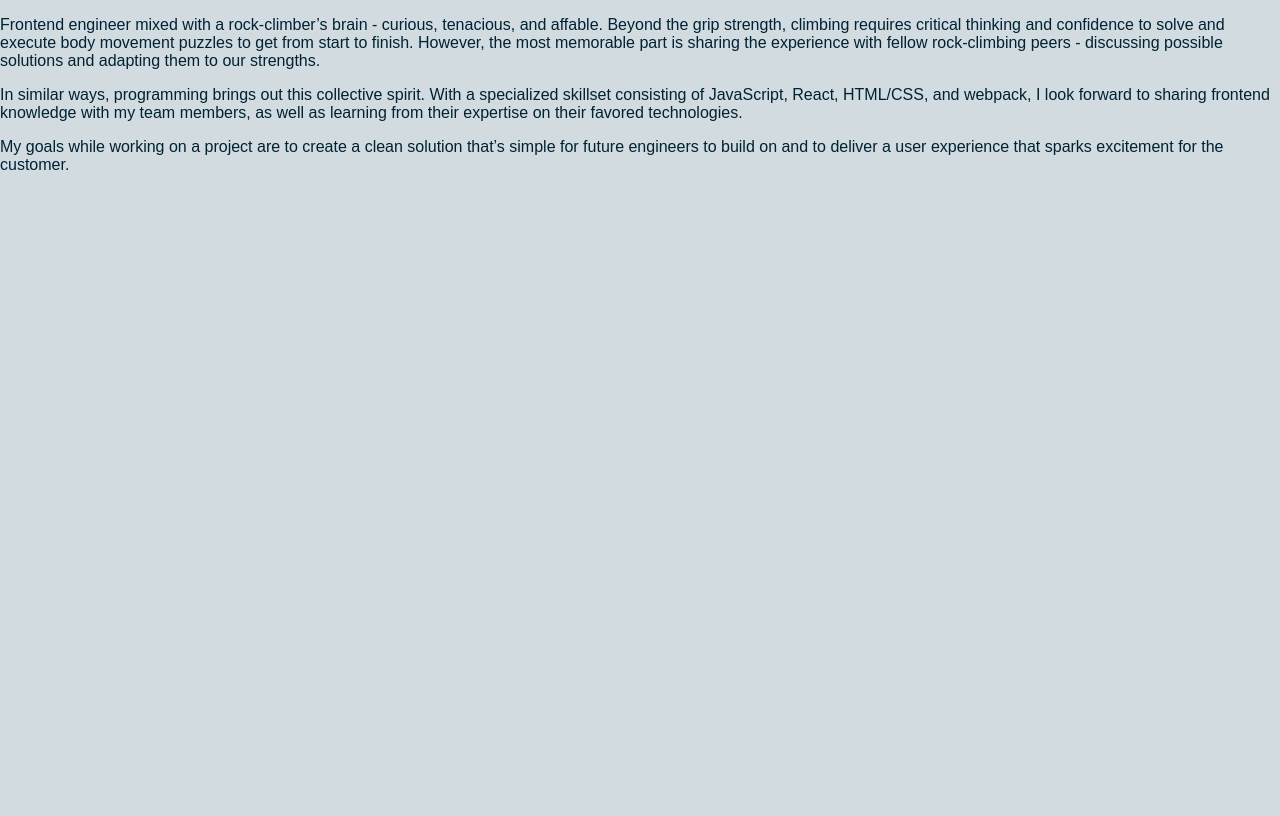
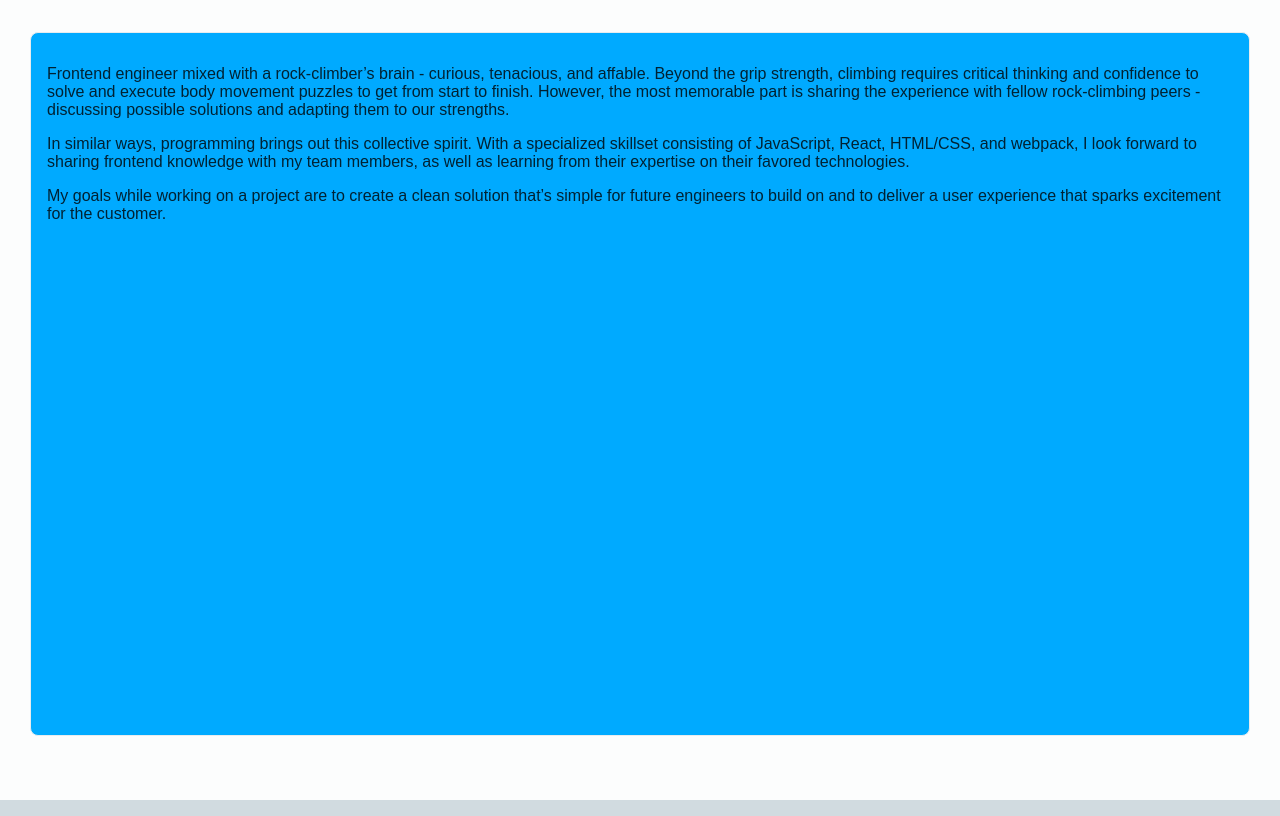
Before and after one commit to jpz95/profile, a Next.js app: page /about in a window 1280 px wide. Built offline with nearby package versions, Linux system fonts and the light colour scheme.

Commit message:
Creates device screen component

```diff
--- /dev/null
+++ b/components/DeviceScreen.jsx
@@ -0,0 +1,13 @@
+import styles from './DeviceScreen.module.scss';
+
+export default function DeviceScreen({
+  children,
+}) {
+  return (
+    <div className={styles.window}>
+      <div className={styles.screen}>
+        {children}
+      </div>
+    </div>
+  );
+}
--- /dev/null
+++ b/components/DeviceScreen.module.scss
@@ -0,0 +1,32 @@
+.window {
+  --window-top: 2rem;
+  --window-right: 1.125rem;
+  --window-bottom: 4rem;
+  --window-left: 1.125rem;
+
+  display: flex;
+  height: 100%;
+  width: 100%;
+  align-items: center;
+  justify-content: center;
+  background-color: var(--color-primary-surface-1);
+  border-width: var(--window-top) var(--window-right) var(--window-bottom) var(--window-left);
+  border-style: solid;
+  border-color: var(--color-primary-surface-1);
+}
+
+@media only screen and (min-width: 50rem) {
+  .window {
+    --window-right: 1.875rem;
+    --window-left: 1.875rem;
+  }
+}
+
+.screen {
+  height: 100%;
+  width: 100%;
+  padding: 1rem;
+  background-color: var(--color-primary);
+  border: 1px solid var(--color-primary-surface-2);
+  border-radius: 0.5rem;
+}
--- a/package.json
+++ b/package.json
@@ -8,6 +8,7 @@
     "deploy": "rm -rf node_modules/.cache && next build && next export && touch out/.nojekyll"
   },
   "dependencies": {
+    "classnames": "^2.2.6",
     "next": "latest",
     "react": "^17.0.2",
     "react-dom": "^17.0.2",
--- a/pages/about.jsx
+++ b/pages/about.jsx
@@ -1,12 +1,13 @@
+import DeviceScreen from 'components/DeviceScreen'
 
 export default function About() {
   return (
-    <div>
+    <DeviceScreen>
       <p>Frontend engineer mixed with a rock-climber’s brain - curious, tenacious, and affable. Beyond the grip strength, climbing requires critical thinking and confidence to solve and execute body movement puzzles to get from start to finish. However, the most memorable part is sharing the experience with fellow rock-climbing peers - discussing possible solutions and adapting them to our strengths.</p>
 
       <p>In similar ways, programming brings out this collective spirit. With a specialized skillset consisting of JavaScript, React, HTML/CSS, and webpack, I look forward to sharing frontend knowledge with my team members, as well as learning from their expertise on their favored technologies.</p>
 
       <p>My goals while working on a project are to create a clean solution that’s simple for future engineers to build on and to deliver a user experience that sparks excitement for the customer.</p>
-    </div>
+    </DeviceScreen>
   )
 }
```
Also changed, not shown: 1 other file (tests, documents, lock files or other folders).
